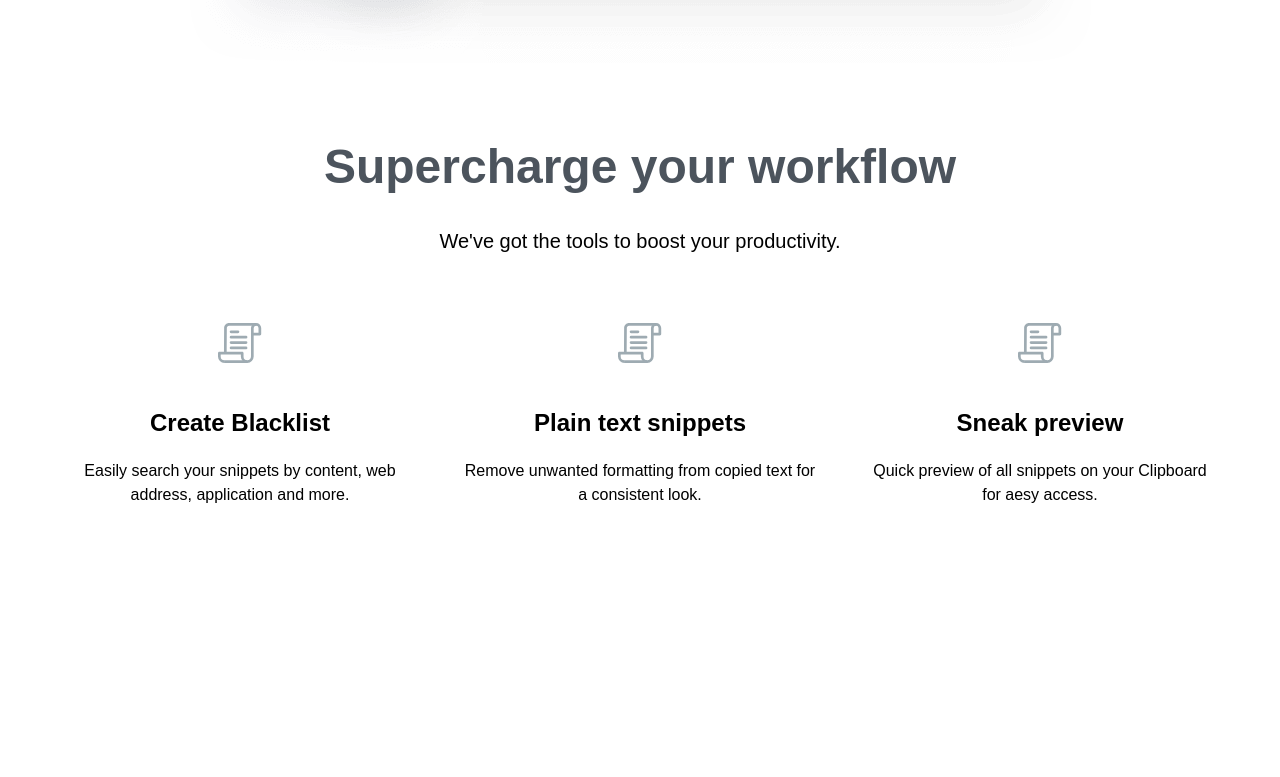
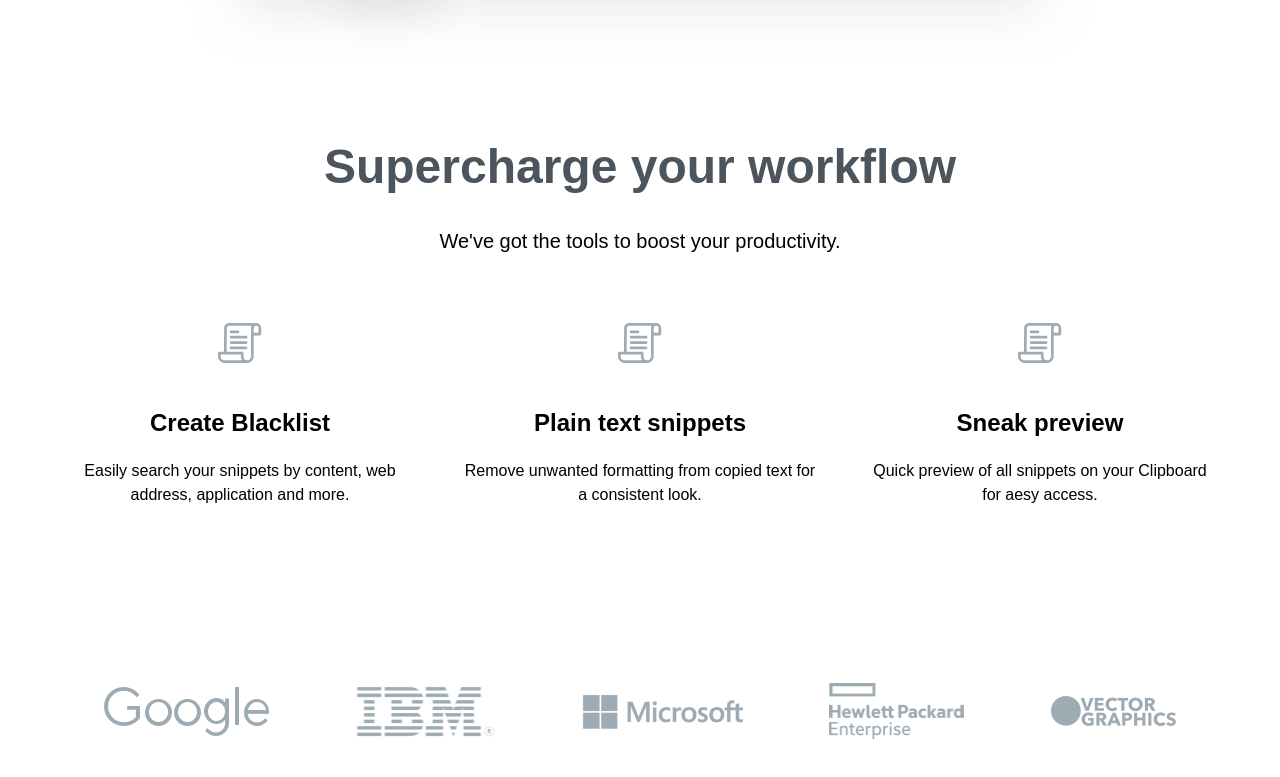
Before and after one commit to dominiclizarraga/clipoard-website, a website: page index.html in a window 1280 px wide. Shown: the part 2597-3374 px from the top of the page. Before the commit the page ends 3184 px from the top, so only its background shows below. Drawn offline with Linux system fonts and the light colour scheme; a web font is replaced by a local one.

Commit message:
references

```diff
--- a/index.html
+++ b/index.html
@@ -149,5 +149,17 @@
             </div>
         </div>
     </section>
+    <!-- references section -->
+    <section id="references">
+        <div class="flex flex-col items-center justify-between max-w-6xl mx-auto px-10 space-y-16 my-44 md:flex-row md:space-y-0">
+
+            <img src="images/logo-google.png" alt="">
+            <img src="images/logo-ibm.png" alt="">
+            <img src="images/logo-microsoft.png" alt="">
+            <img src="images/logo-hp.png" alt="">
+            <img src="images/logo-vector-graphics.png" alt="">
+
+        </div>
+    </section>
 </body>
 </html>
```
Also changed, not shown: css/style.css.
